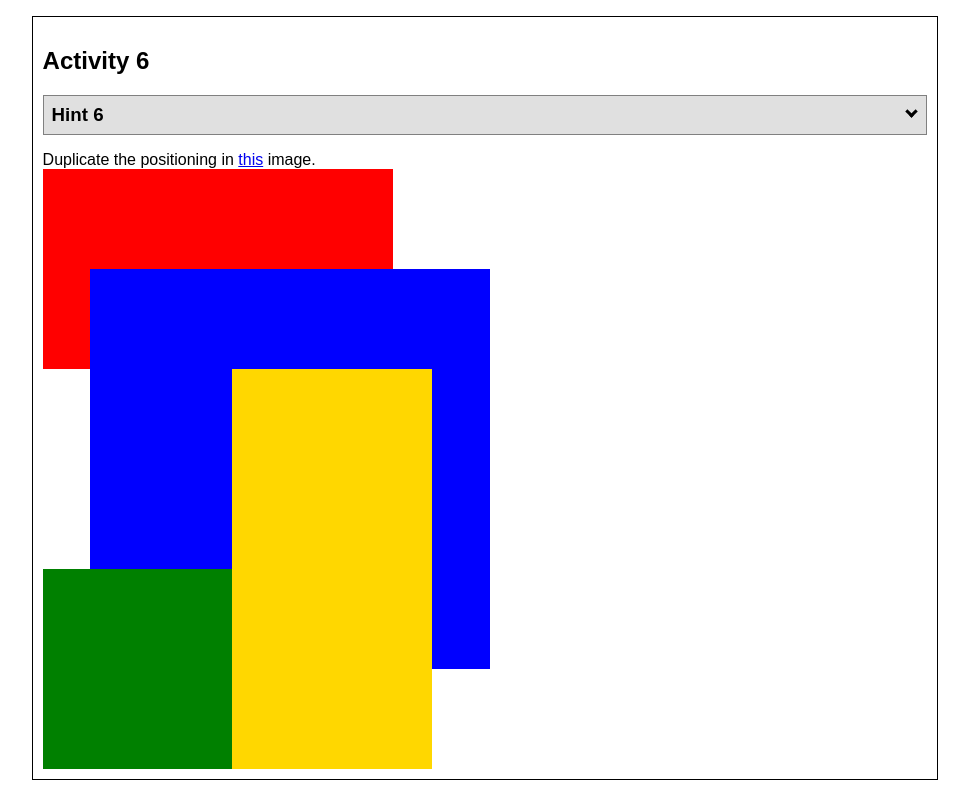
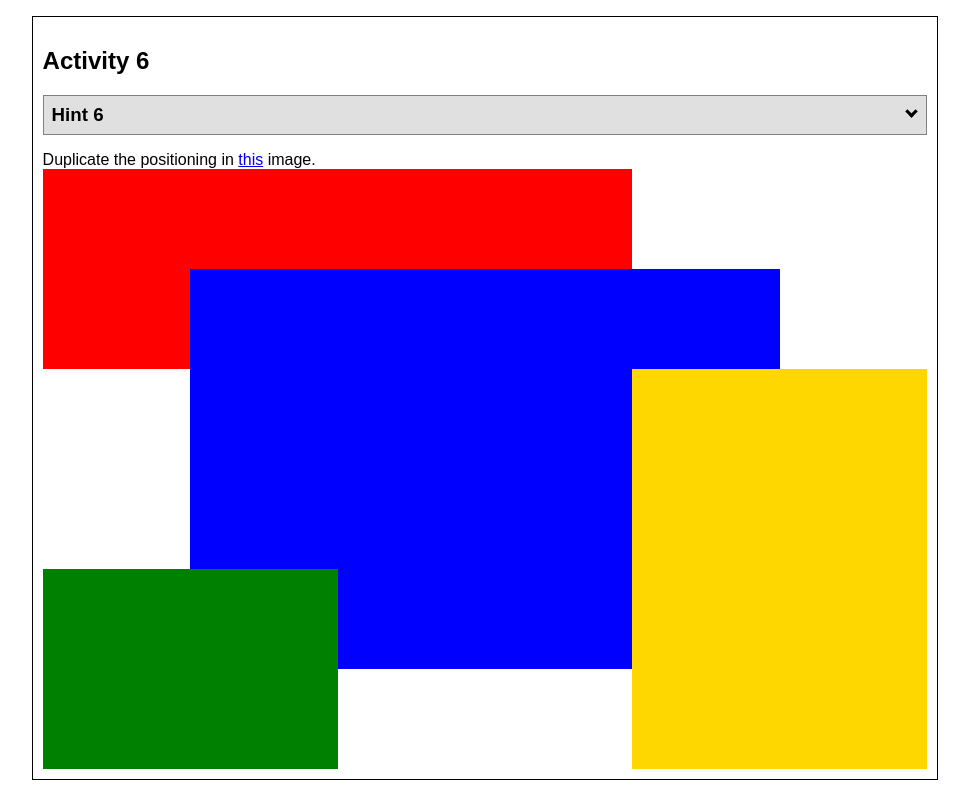
Before and after one commit to ChadhMiller/wdd130, a plain HTML site: page positioning.html in a window 1280 px wide. Shown: the part 3411-4211 px from the top of the page, without its empty margins (155-1124 px from the left). Drawn offline with Linux system fonts and the light colour scheme.

Commit message:
positioning

```diff
--- a/positionstyles.css
+++ b/positionstyles.css
@@ -169,40 +169,41 @@ background-color: blue;
     /* This is the parent of the activity 6 boxes. */
     display: grid;
     grid-template-columns: 1fr 1fr 1fr 1fr 1fr 1fr;
-    grid-template-rows: 1fr 1fr 1fr 1fr 1fr 1fr;
+    height: 600px;
+    /* grid-template-rows: 1fr 1fr 1fr 1fr 1fr 1fr; */
 }
 .red6 {
-width: 350px;
-height: 200px;
+width: 100%;
+height: 100%;
 background-color: red;
-grid-column: 1/4;
+grid-column: 1/5;
 grid-row: 1/3;
 }
 .green6 {
-width: 200px;
-height: 200px;
+width: 100%;
+height: 100%;
 background-color: green;
 grid-row: 5/7;
 grid-column: 1/3;
 z-index: 2;
  }
 .yellow6 {
-width: 200px;
-height: 400px;
+width: 100%;
+height: 100%;
 background-color: gold;
 grid-column: 5/7;
 grid-row: 3/7;
 z-index: 2;
-/* margin-right: 1500px; */
-margin-left: -400px;
+/* margin-right: 1500px;
+margin-left: -400px; */
 }
 .blue6 {
-width: 400px;
-height: 400px;
+width: 100%;
+height: 100%;
 background-color: blue;
 grid-column: 2/6;
 grid-row: 2/6;
-margin-left: -100px;
+/* margin-left: -100px; */
 z-index: 1;
 }
 
```
